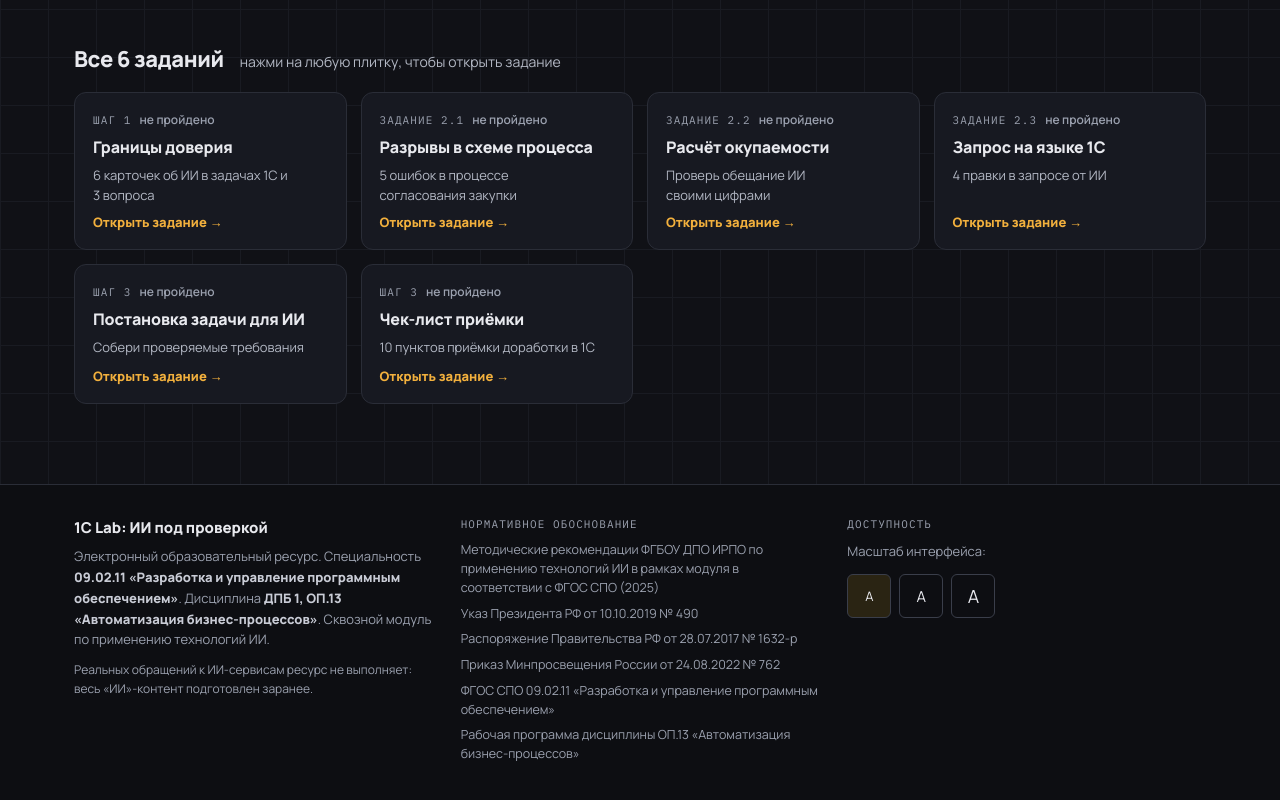
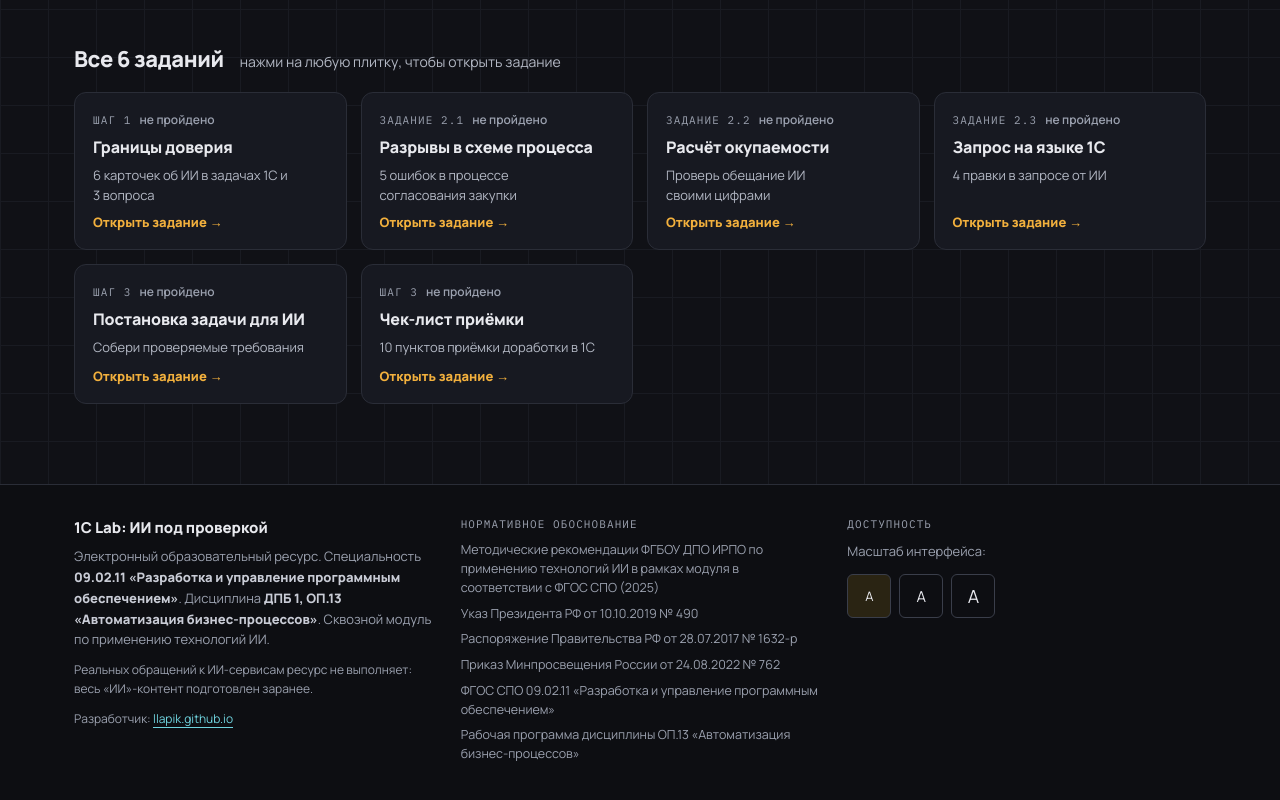
Before and after one commit to llapik/concursV2, a React (Vite) app in the folder app/: page / in a window 1280 px wide. Shown: the part 951-1751 px from the top of the page. Built offline with nearby package versions, Linux system fonts and the light colour scheme.

Commit message:
Add developer portfolio link to footer
Co-Authored-By: Claude Sonnet 5 <noreply@anthropic.com>
Claude-Session: https://claude.ai/code/session_01KtyXNWYDPAWhSZq5tYMm3V

```diff
--- a/app/src/components/Footer.jsx
+++ b/app/src/components/Footer.jsx
@@ -52,6 +52,9 @@ export default function Footer({ lab }) {
           <div style={{ marginTop: 10, fontSize: 12, lineHeight: 1.6, color: 'var(--dim)', textWrap: 'pretty' }}>
             Реальных обращений к ИИ-сервисам ресурс не выполняет: весь «ИИ»-контент подготовлен заранее.
           </div>
+          <div style={{ marginTop: 10, fontSize: 12, lineHeight: 1.6, color: 'var(--dim)' }}>
+            Разработчик: <a href="https://llapik.github.io" target="_blank" rel="noopener noreferrer">llapik.github.io</a>
+          </div>
         </div>
         <div>
           <div
```
